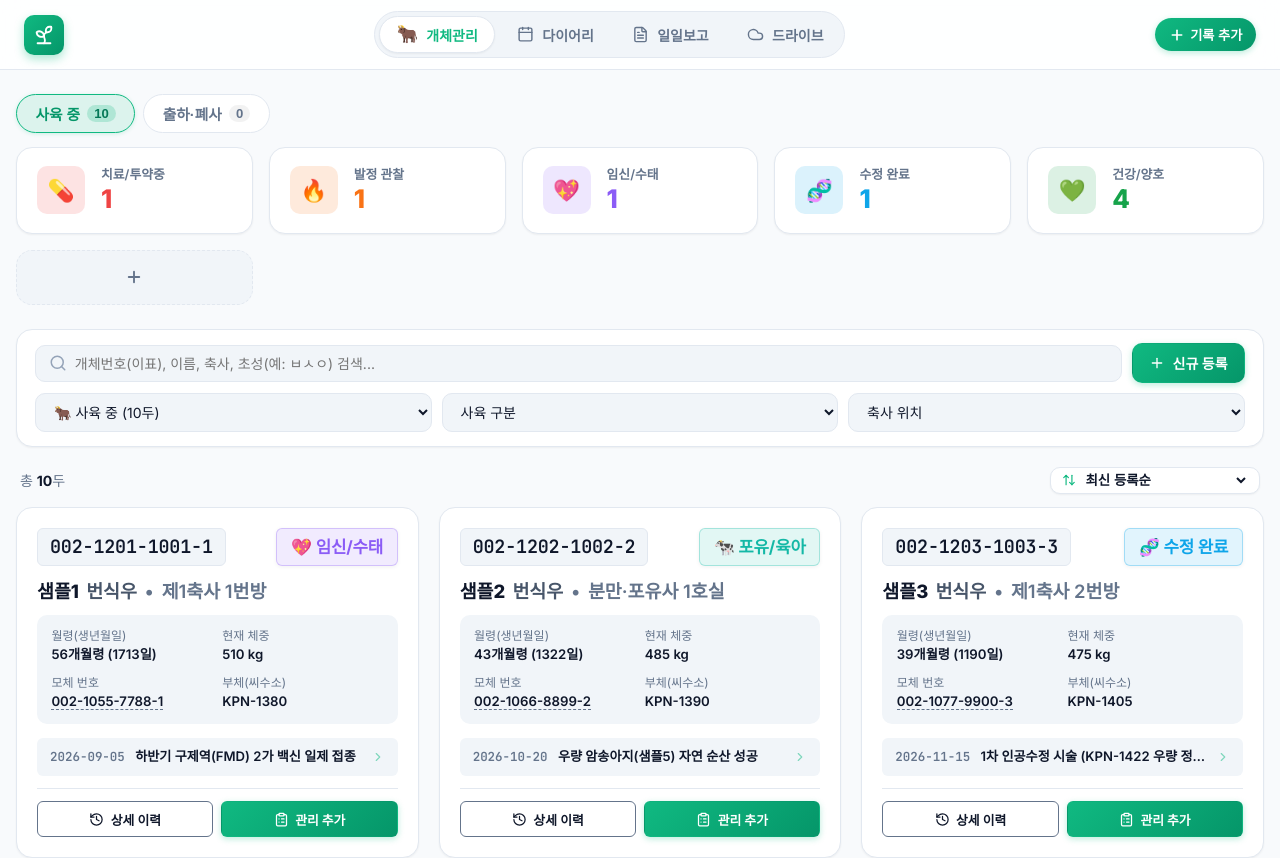
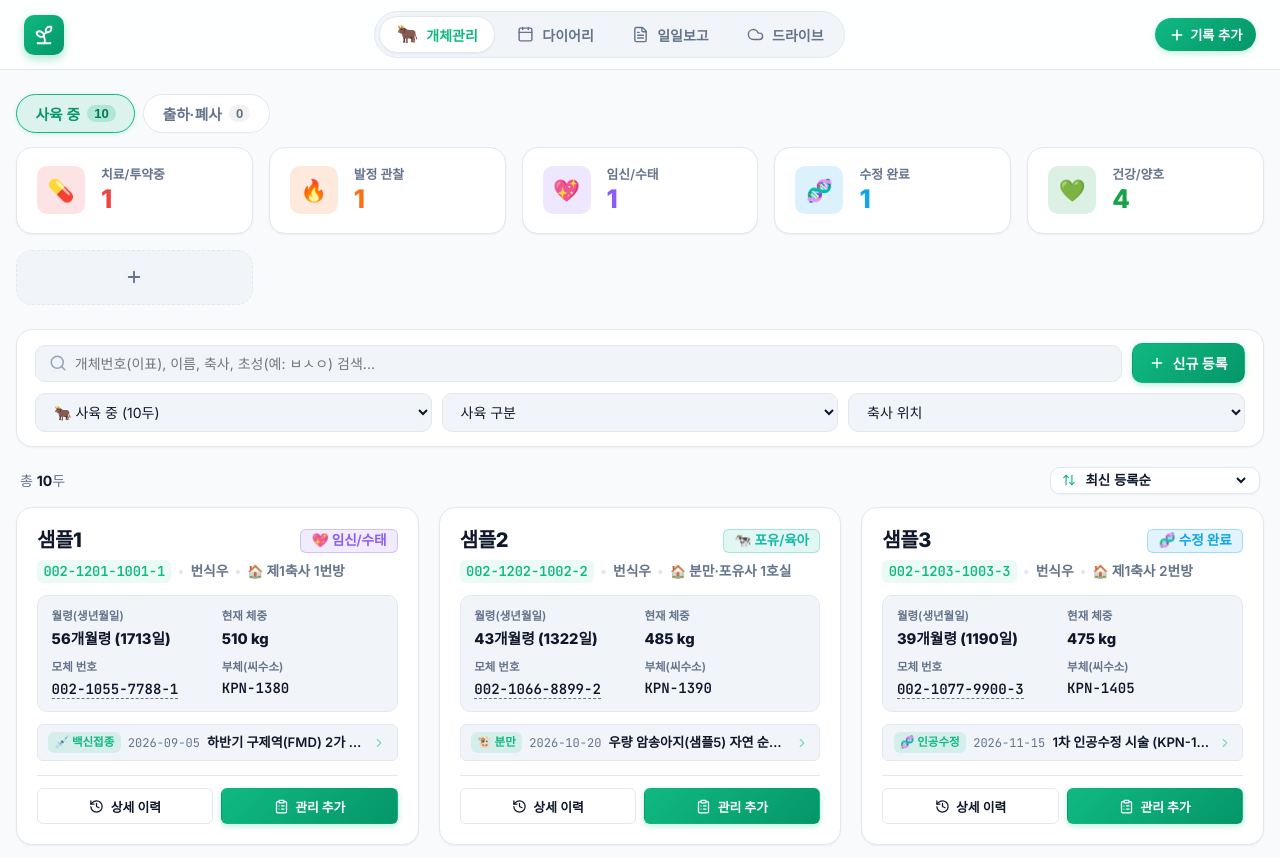
Before and after one commit to sysmedic/happy-farm, a React (Vite) app: page / in a window 1280 px wide. Shown: the top 858 px of the page. Built offline with nearby package versions, Linux system fonts and the light colour scheme; a web font is replaced by a local one.

Commit message:
feat(entity): 개체 카드 시각적 위계 리프레시(1층 소이름+상태배지, 2층 이표번호+사육단계+축사위치, 3층 소프트파스텔 스펙박스, 4층 최근관리이력 카테고리뱃지화, 5층 버튼표준화)

```diff
--- a/src/components/entities/EntityList.jsx
+++ b/src/components/entities/EntityList.jsx
@@ -26,7 +26,8 @@ import {
   calculateAge,
   getKoreanChoseong,
   formatDisplayBreed,
-  isHistoricalStatus
+  isHistoricalStatus,
+  getCategoryById
 } from '../../lib/types.js';
 
 const DASHBOARD_CARDS_STORAGE_KEY = 'happy_farm_active_dashboard_cards_v5';
@@ -57,6 +58,7 @@ const HISTORY_DASHBOARD_CARDS = [
 export default function EntityList({
   entities,
   careLogs,
+  careCategories,
   onOpenEntityDetail,
   onOpenEntityModal,
   onOpenCareLogModal,
@@ -868,6 +870,7 @@ export default function EntityList({
             const isShipped = entity.status === 'shipped';
             const isDeceased = entity.status === 'deceased';
             const isHistory = isHistoricalStatus(entity.status);
+            const latestLogCat = latestLog ? getCategoryById(latestLog.category, careCategories) : null;
 
             return (
               <div
@@ -875,102 +878,156 @@ export default function EntityList({
                 className="entity-card"
                 style={isHistory ? { opacity: 0.92, borderColor: 'rgba(100, 116, 139, 0.3)' } : {}}
               >
-                {/* 상단: 개체번호(클릭 시 상세 이동) & 상태 */}
-                <div className="entity-card-top">
-                  <div className="entity-tag-wrapper">
-                    <span
-                      className="entity-ear-tag"
-                      onClick={() => onOpenEntityDetail(entity.tagNumber)}
-                      title="클릭 시 이 개체의 관리 내역으로 이동"
-                    >
-                      {entity.tagNumber}
-                    </span>
-                  </div>
-                  <span className={`badge ${statusObj.colorClass}`}>
+                {/* 1층: 가장 중요한 "소 이름/별명" & "현재 사육 상태 배지" */}
+                <div style={{ display: 'flex', alignItems: 'center', justifyContent: 'space-between', gap: '0.5rem', marginBottom: '0.4rem' }}>
+                  <h3
+                    className="entity-name"
+                    style={{
+                      margin: 0,
+                      fontSize: '1.25rem',
+                      fontWeight: 900,
+                      color: 'var(--text-main)',
+                      letterSpacing: '-0.02em',
+                      cursor: 'pointer'
+                    }}
+                    onClick={() => onOpenEntityDetail(entity.tagNumber)}
+                    title="클릭 시 이 개체의 상세 프로필로 이동"
+                  >
+                    {entity.name}
+                  </h3>
+                  <span className={`badge ${statusObj.colorClass}`} style={{ flexShrink: 0, fontSize: '0.85rem', padding: '0.25rem 0.65rem', borderRadius: 'var(--radius-sm)' }}>
                     {statusObj.icon} {statusObj.label}
                   </span>
                 </div>
 
-                {/* 개체명, 사육단계, 축사 위치 1열 통합 배치 (동일한 폰트 크기 & 컬러 구분) */}
-                <div className="entity-card-identity-row">
-                  <h3
-                    className="entity-name"
-                    style={{ margin: 0, cursor: 'pointer' }}
+                {/* 2층: 이표번호 (단정한 모노스페이스) · 사육단계 · 축사 위치 */}
+                <div style={{ display: 'flex', alignItems: 'center', flexWrap: 'wrap', gap: '0.35rem', marginBottom: '0.75rem', fontSize: '0.86rem' }}>
+                  <span
                     onClick={() => onOpenEntityDetail(entity.tagNumber)}
+                    title="클릭 시 이 개체의 관리 내역으로 이동"
+                    style={{
+                      fontFamily: 'var(--font-mono)',
+                      fontWeight: 700,
+                      color: 'var(--color-primary)',
+                      cursor: 'pointer',
+                      letterSpacing: '-0.01em',
+                      background: 'rgba(16, 185, 129, 0.08)',
+                      padding: '0.1rem 0.4rem',
+                      borderRadius: 'var(--radius-sm)'
+                    }}
                   >
-                    {entity.name}
-                  </h3>
-                  <span className="entity-card-breed">
+                    {entity.tagNumber}
+                  </span>
+                  <span style={{ color: 'var(--border-color)', fontWeight: 300 }}>•</span>
+                  <span style={{ fontWeight: 600, color: 'var(--text-muted)' }}>
                     {formatDisplayBreed(entity.breed)}
                   </span>
-                  <span className="entity-card-dot">•</span>
-                  <span className="entity-card-barn">
-                    {entity.barn || '축사 미지정'}
+                  <span style={{ color: 'var(--border-color)', fontWeight: 300 }}>•</span>
+                  <span style={{ fontWeight: 600, color: 'var(--text-muted)', display: 'inline-flex', alignItems: 'center', gap: '0.2rem' }}>
+                    <span style={{ fontSize: '0.8rem' }}>🏠</span>
+                    <span>{entity.barn || '축사 미지정'}</span>
                   </span>
                 </div>
 
-                {/* 상세 사양 정보 그리드 */}
-                <div className="entity-specs-grid">
-                  <div className="spec-item">
-                    <span className="spec-item-label">월령(생년월일)</span>
-                    <span className="spec-item-value">{age.text}</span>
+                {/* 3층: 상세 사양 정보 그리드 (소프트 파스텔 2x2 카드) */}
+                <div style={{
+                  display: 'grid',
+                  gridTemplateColumns: '1fr 1fr',
+                  gap: '0.55rem',
+                  background: 'var(--bg-card-subtle)',
+                  padding: '0.75rem 0.85rem',
+                  borderRadius: 'var(--radius-md)',
+                  marginBottom: '0.75rem',
+                  border: '1px solid var(--border-color)'
+                }}>
+                  {/* 월령 */}
+                  <div style={{ display: 'flex', flexDirection: 'column' }}>
+                    <span style={{ fontSize: '0.72rem', color: 'var(--text-muted)', fontWeight: 600, marginBottom: '2px' }}>월령(생년월일)</span>
+                    <span style={{ fontSize: '0.92rem', fontWeight: 800, color: 'var(--text-main)' }}>{age.text}</span>
                   </div>
-                  <div className="spec-item">
-                    <span className="spec-item-label">{isShipped ? '출하 체중' : isDeceased ? '최종 체중' : '현재 체중'}</span>
-                    <span className="spec-item-value">{entity.weight ? `${entity.weight} kg` : '미측정'}</span>
+                  {/* 체중 */}
+                  <div style={{ display: 'flex', flexDirection: 'column' }}>
+                    <span style={{ fontSize: '0.72rem', color: 'var(--text-muted)', fontWeight: 600, marginBottom: '2px' }}>
+                      {isShipped ? '출하 체중' : isDeceased ? '최종 체중' : '현재 체중'}
+                    </span>
+                    <span style={{ fontSize: '0.92rem', fontWeight: 800, color: 'var(--text-main)' }}>
+                      {entity.weight ? `${entity.weight} kg` : '미측정'}
+                    </span>
                   </div>
-                  <div className="spec-item">
-                    <span className="spec-item-label">모체 번호</span>
-                    <span className="spec-item-value">
+                  {/* 모체 번호 */}
+                  <div style={{ display: 'flex', flexDirection: 'column' }}>
+                    <span style={{ fontSize: '0.72rem', color: 'var(--text-muted)', fontWeight: 600, marginBottom: '2px' }}>모체 번호</span>
+                    <span style={{ fontSize: '0.88rem', fontWeight: 700, color: 'var(--text-main)' }}>
                       {entity.motherTag ? (
                         <span
                           className="spec-link-mother"
                           onClick={() => onOpenEntityDetail(entity.motherTag)}
                           title="클릭 시 모체(어미소) 정보로 이동"
+                          style={{ fontFamily: 'var(--font-mono)' }}
                         >
                           {entity.motherTag}
                         </span>
-                      ) : '-'}
+                      ) : <span style={{ color: 'var(--text-muted)' }}>-</span>}
                     </span>
                   </div>
-                  <div className="spec-item">
-                    <span className="spec-item-label">부체(씨수소)</span>
-                    <span className="spec-item-value">{entity.fatherTag || '-'}</span>
+                  {/* 부체(씨수소) */}
+                  <div style={{ display: 'flex', flexDirection: 'column' }}>
+                    <span style={{ fontSize: '0.72rem', color: 'var(--text-muted)', fontWeight: 600, marginBottom: '2px' }}>부체(씨수소)</span>
+                    <span style={{ fontSize: '0.88rem', fontWeight: 700, color: 'var(--text-main)', fontFamily: 'var(--font-mono)' }}>
+                      {entity.fatherTag || <span style={{ color: 'var(--text-muted)' }}>-</span>}
+                    </span>
                   </div>
                 </div>
 
-                {/* 최근 관리 이력 미니 프리뷰 (클릭 시 전체 관리내역으로 다이렉트 점프) */}
+                {/* 4층: 최근 관리 이력 미니 프리뷰 (처치 카테고리 태그 + 날짜 + 내용) */}
                 <div
                   className="recent-log-preview-box"
                   onClick={() => onOpenEntityDetail(entity.tagNumber, 'fullHistory')}
                   title="클릭 시 이 개체의 전체 관리내역으로 바로 이동"
                   role="button"
                   tabIndex={0}
+                  style={{
+                    background: 'var(--bg-card-subtle)',
+                    border: '1px solid var(--border-color)',
+                    borderRadius: 'var(--radius-sm)',
+                    padding: '0.45rem 0.65rem',
+                    marginBottom: '0.85rem',
+                    cursor: 'pointer'
+                  }}
                 >
-                  {latestLog ? (
-                    <div className="recent-log-preview-content">
-                      <span className="recent-log-date">
-                        {latestLog.date}
-                      </span>
-                      <div
-                        className="recent-log-title"
-                        title={latestLog.title}
-                      >
-                        {latestLog.title}
+                  {latestLog && latestLogCat ? (
+                    <div style={{ display: 'flex', alignItems: 'center', justifyContent: 'space-between', gap: '0.5rem', width: '100%' }}>
+                      <div style={{ display: 'flex', alignItems: 'center', gap: '0.45rem', minWidth: 0, flex: 1 }}>
+                        <span style={{
+                          fontSize: '0.72rem',
+                          fontWeight: 700,
+                          padding: '0.12rem 0.4rem',
+                          borderRadius: 'var(--radius-sm)',
+                          background: 'rgba(16, 185, 129, 0.12)',
+                          color: 'var(--color-primary)',
+                          flexShrink: 0
+                        }}>
+                          {latestLogCat.icon} {latestLogCat.label}
+                        </span>
+                        <span style={{ fontSize: '0.75rem', color: 'var(--text-muted)', flexShrink: 0, fontFamily: 'var(--font-mono)' }}>
+                          {latestLog.date}
+                        </span>
+                        <span style={{ fontSize: '0.82rem', fontWeight: 600, color: 'var(--text-main)', whiteSpace: 'nowrap', overflow: 'hidden', textOverflow: 'ellipsis' }}>
+                          {latestLog.title}
+                        </span>
                       </div>
                       <ChevronRight size={14} className="recent-log-jump-icon" />
                     </div>
                   ) : (
-                    <div className="recent-log-empty-content">
-                      <span>등록된 관리 기록이 없습니다</span>
+                    <div className="recent-log-empty-content" style={{ fontSize: '0.78rem' }}>
+                      <span>최근 등록된 관리 기록이 없습니다</span>
                       <ChevronRight size={14} className="recent-log-jump-icon" />
                     </div>
                   )}
                 </div>
 
-                {/* 액션 버튼 그룹 */}
-                {/* 액션 버튼 그룹: 상세 이력(좌) & 관리 추가(우) 배치 */}
-                <div className="entity-card-actions">
+                {/* 5층: 액션 버튼 그룹: 상세 이력(좌) & 관리 추가(우) 배치 */}
+                <div className="entity-card-actions" style={{ display: 'flex', gap: '0.5rem' }}>
                   <button
                     className="btn btn-outline btn-sm"
                     onClick={() => onOpenEntityDetail(entity.tagNumber)}
@@ -980,7 +1037,7 @@ export default function EntityList({
                       height: '36px',
                       fontWeight: 600,
                       gap: '0.4rem',
-                      border: '1px solid var(--text-muted)',
+                      border: '1px solid var(--border-color)',
                       color: 'var(--text-main)',
                       background: 'var(--bg-card)'
                     }}
```
